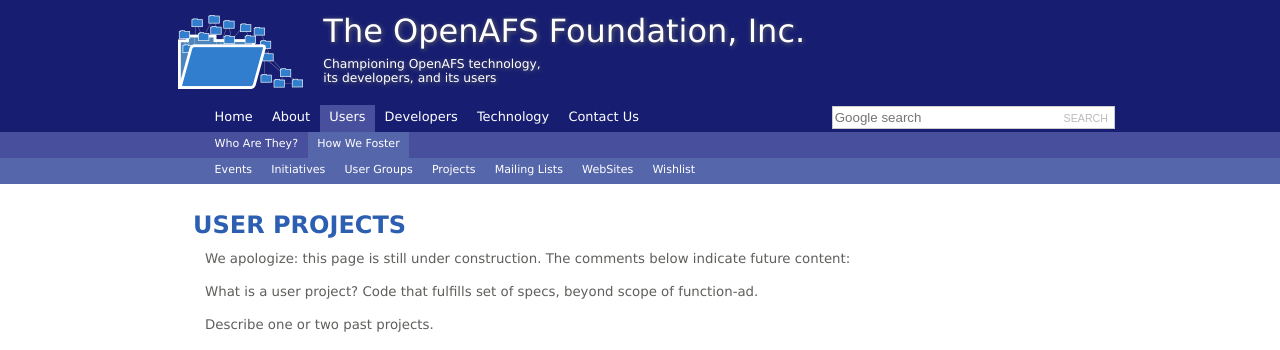
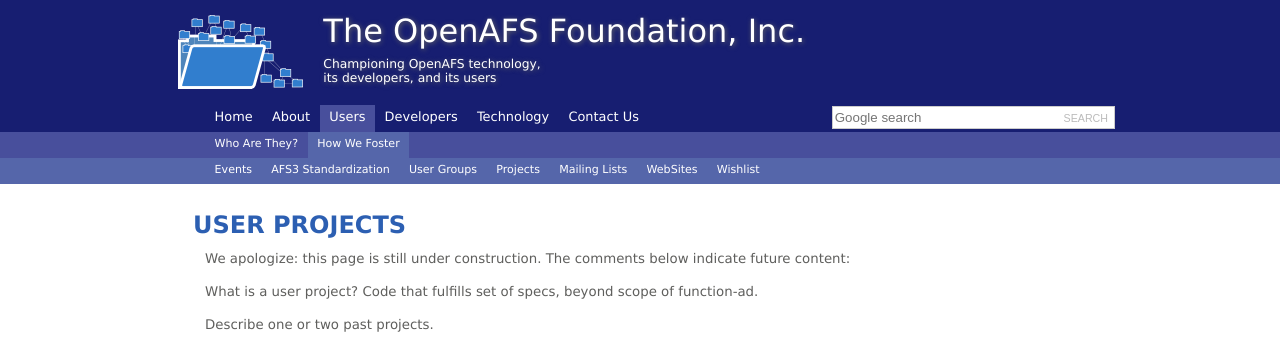
Before and after one commit to openafsfoundation/openafsfoundation.org, a Jekyll site: the page built from users/projects/index.md, in a window 1280 px wide. Shown: the top 350 px of the page. Built offline with Jekyll 4.4.1, drawn with Linux system fonts in a browser that asks for light colours.

Commit message:
Rename "Initiatives" into "AFS3 Standardization"

```diff
--- a/_data/nav.yaml
+++ b/_data/nav.yaml
@@ -71,7 +71,7 @@
         - name: Events
           url: users/events/
 
-        - name: Initiatives
+        - name: AFS3 Standardization
           url: users/initiatives/
 
         - name: User Groups
```
